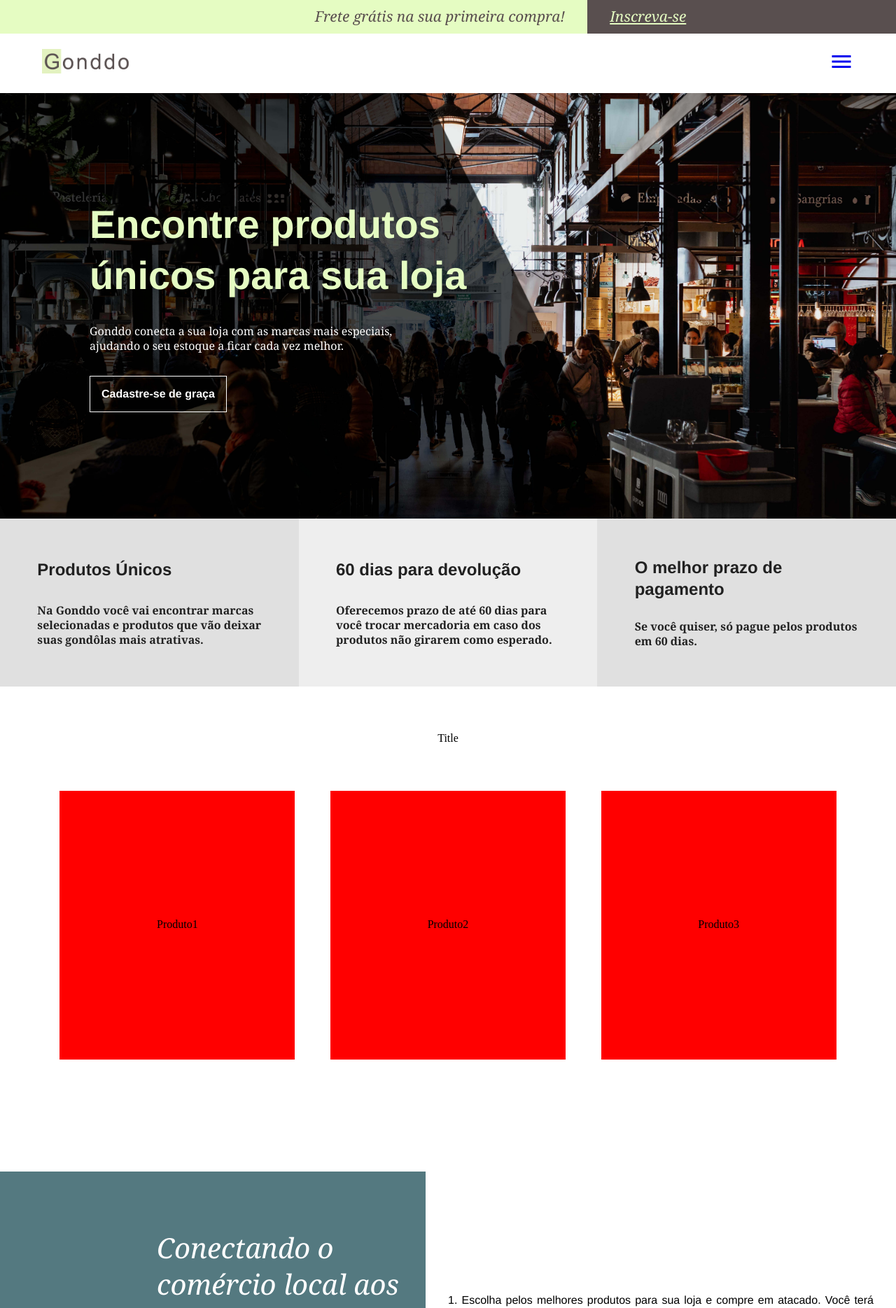
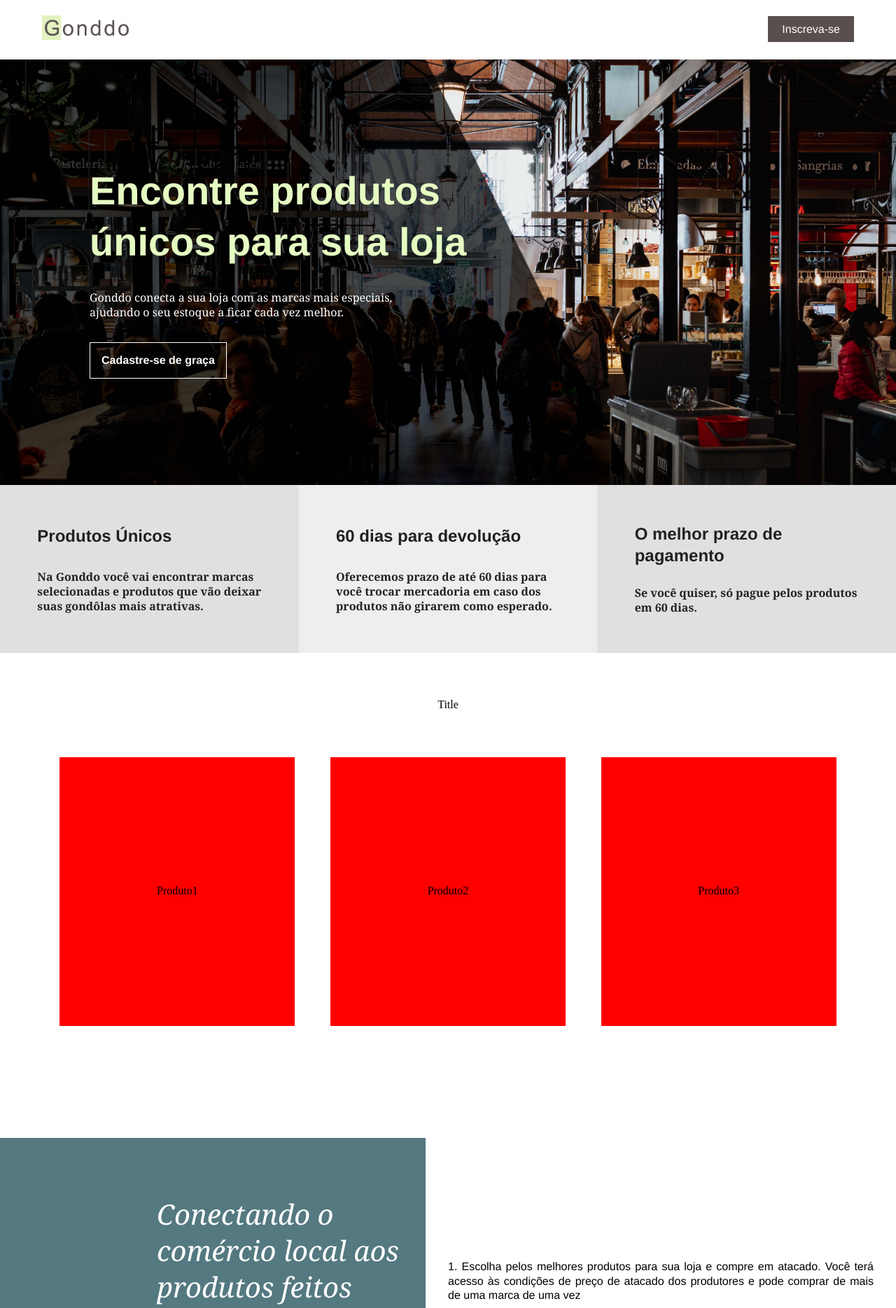
Before and after one commit to gonddo/gonddo.github.io, a Jekyll site: the page built from index.md, in a window 1280 px wide. Shown: the top 1869 px of the page at 70% size. Built offline with Jekyll 4.4.1, drawn with Linux system fonts in a browser that asks for light colours.

Commit message:
Joined header to logo

```diff
--- a/_scss/logo.scss
+++ b/_scss/logo.scss
@@ -21,3 +21,11 @@
     font-size: 36px;
   }
 }
+
+.gnd-signin-button {
+  font-family: $gonddo-sans-serif;
+  background-color: $gonddo-brown;
+  color: white;
+  padding: 10px 20px;
+  cursor: pointer;
+}
--- a/_scss/sign_in_header.scss
+++ /dev/null
@@ -1,35 +0,0 @@
-@import 'default_styles';
-
-.gnd-signin-header {
-  display: flex;
-  justify-content: center;
-  align-items: center;
-  font-family: $gonddo-serif;
-
-  .gnd-signin-header-shipping {
-    display: flex;
-    justify-content: flex-end;
-    flex-grow: 3;
-    min-height: 3rem;
-    align-items: center;
-    padding-right: 2rem;
-    color: $gonddo-brown;
-    font-size: 1.3rem;
-    font-style: italic;
-    background-color: $gonddo-lightest-green;
-  }
-
-  .gnd-signin-header-link {
-    display: flex;
-    flex-grow: 2;
-    justify-content: flex-start;
-    min-height: 3rem;
-    padding-left: 2rem;
-    align-items: center;
-    font-size: 1.3rem;
-    font-style: italic;
-    text-decoration: underline;
-    color: $gonddo-lightest-green;
-    background-color: $gonddo-brown;
-  }
-}
--- a/css/styles.scss
+++ b/css/styles.scss
@@ -10,6 +10,5 @@
 @import "logo";
 @import "meet_gonddo";
 @import "products";
-@import "sign_in_header";
 @import "sign_in_image";
 @import "values";
--- a/index.md
+++ b/index.md
@@ -2,26 +2,13 @@
 layout: home
 ---
 
-<section id="gnd-sign-in-header-section">
-  <div class="gnd-signin-header">
-    <div class="gnd-signin-header-shipping">
-      <h2>
-        <span><strong>Frete grátis</strong> na sua primeira compra!</span>
-      </h2>
-    </div>
-    <div class="gnd-signin-header-link">
-      <span>Inscreva-se</span>
-    </div>
-  </div>
-</section>
-
 <section id="gnd-logo-section">
   <div class="gnd-logo">
     <div class="gnd-logo-img">
-      <img alt="gonddo logo" class="gonddo-logo-image" src="/assets/img/gonddo_logo.png" />
+      <img alt="gonddo logo" class="gonddo-logo-image" src="/assets/img/gonddo_logo.png"/>
     </div>
     <div class="gnd-logo-menu">
-      <a href="#" id="gnd-menu-icon"><i class="material-icons">menu</i></a>
+      <span class="gnd-signin-button">Inscreva-se</span>
     </div>
   </div>
 </section>
```
